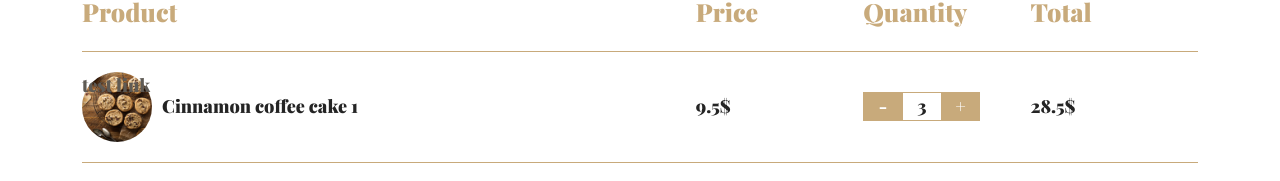
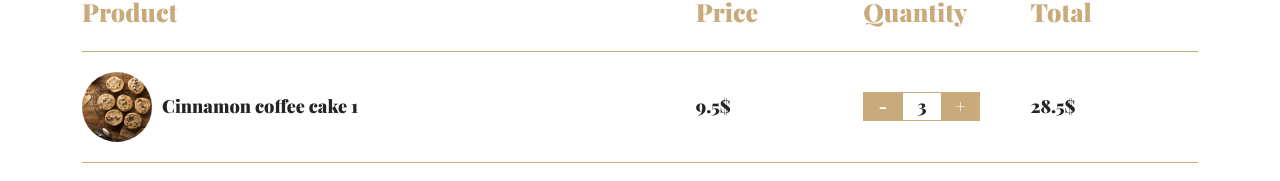
Before and after one commit to tiendm2506/peppaicake-shop, a Next.js app: page /cart in a window 1280 px wide. Shown: the part 605-786 px from the top of the page. Built offline with nearby package versions, Linux system fonts and the light colour scheme; no server answers; some icons are missing.

Commit message:
Update cart page

```diff
--- a/pages/cart/CartItem.tsx
+++ b/pages/cart/CartItem.tsx
@@ -7,14 +7,14 @@ import styles from './cart.module.scss'
 
 interface CartItemProps {
   cart: CartProps
-  // callBack: (index: number, amount: number) => void
+  callBack: (index: number, amount: number) => void
   index: number
 }
 
 export default function CartItem(props: CartItemProps) {
-  const { cart, index } = props
+  const { cart, index, callBack } = props
   const [amount, setAmount] = useState(cart?.quantity)
-  // callBack(index, amount)
+  callBack(index, amount)
   const handleIncrease = () => {
     console.log('handleIncrease')
     setAmount((prev) => {
@@ -33,7 +33,7 @@ export default function CartItem(props: CartItemProps) {
       <div className={styles.productName}>
         <img className='img-fluid' src={cart?.img} alt={cart?.name} />
         <span>{cart?.name}</span>
-        <Link href='#'>test link</Link>
+        <Link href='#'></Link>
       </div>
       <div className={styles.productPrice}>{cart?.price}$</div>
       <div className={styles.productQuantity}>
--- a/pages/cart/index.tsx
+++ b/pages/cart/index.tsx
@@ -41,7 +41,7 @@ export default function Cart() {
               <ul>
                 <TitleCart />
                 {listCarts.map((cart, index) => (
-                  <CartItem key={index} cart={cart} index={index} />
+                  <CartItem key={index} cart={cart} index={index} callBack={callBack} />
                 ))}
               </ul>
               <div className={styles.totalPrice}>Total: {total}$</div>
```
